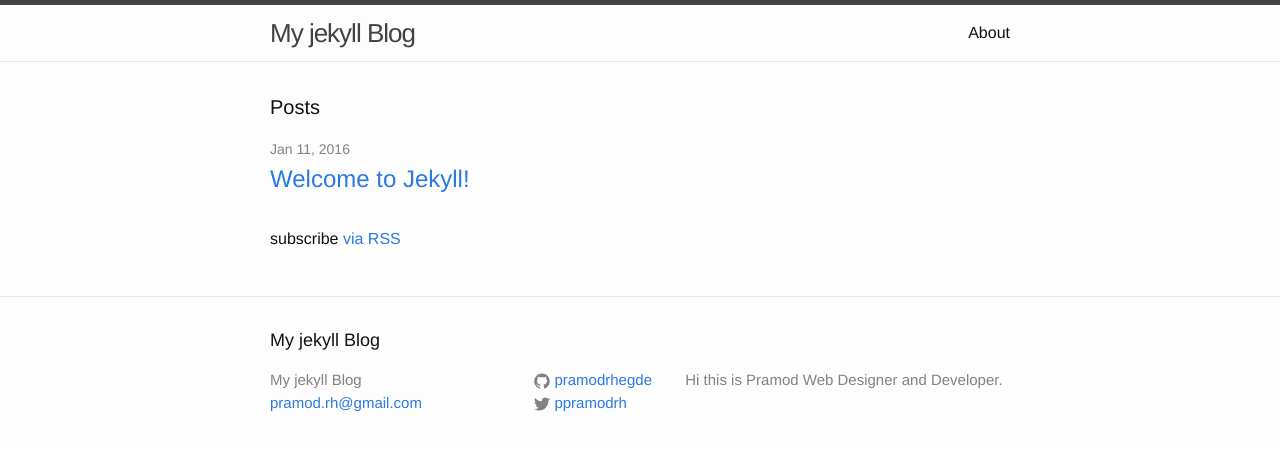
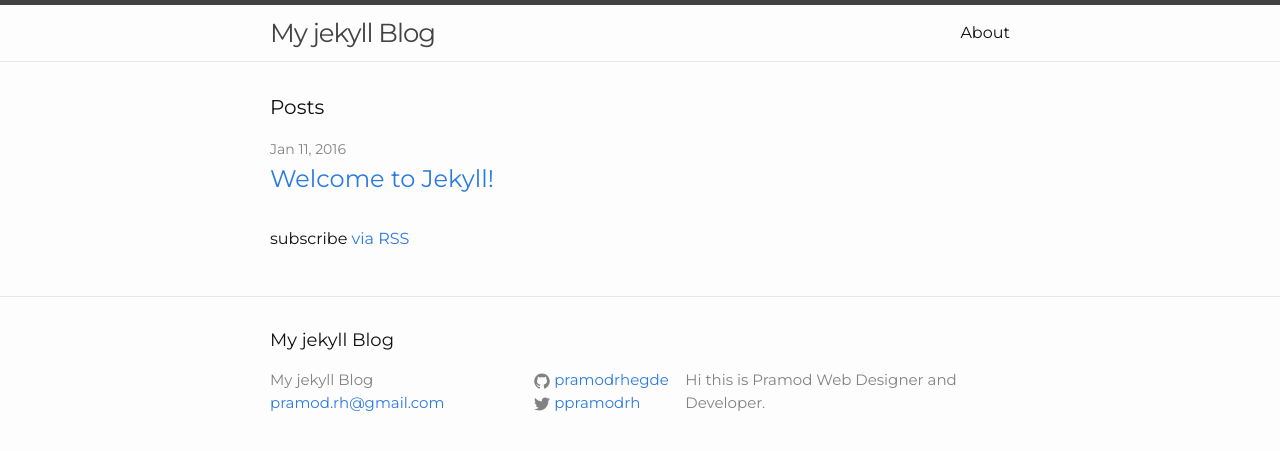
Before and after one commit to pramodrhegde/jekyll-blog, a Jekyll site: the page built from index.html, in a window 1280 px wide. Shown: the top 451 px of the page. Built offline with Jekyll 4.4.1, drawn with Linux system fonts in a browser that asks for light colours.

Commit message:
style changes

```diff
--- a/css/main.scss
+++ b/css/main.scss
@@ -3,10 +3,10 @@
 ---
 @charset "utf-8";
 
-
+@import url(https://fonts.googleapis.com/css?family=Montserrat);
 
 // Our variables
-$base-font-family: "Helvetica Neue", Helvetica, Arial, sans-serif;
+$base-font-family: 'Montserrat', sans-serif;
 $base-font-size:   16px;
 $base-font-weight: 400;
 $small-font-size:  $base-font-size * 0.875;
```
